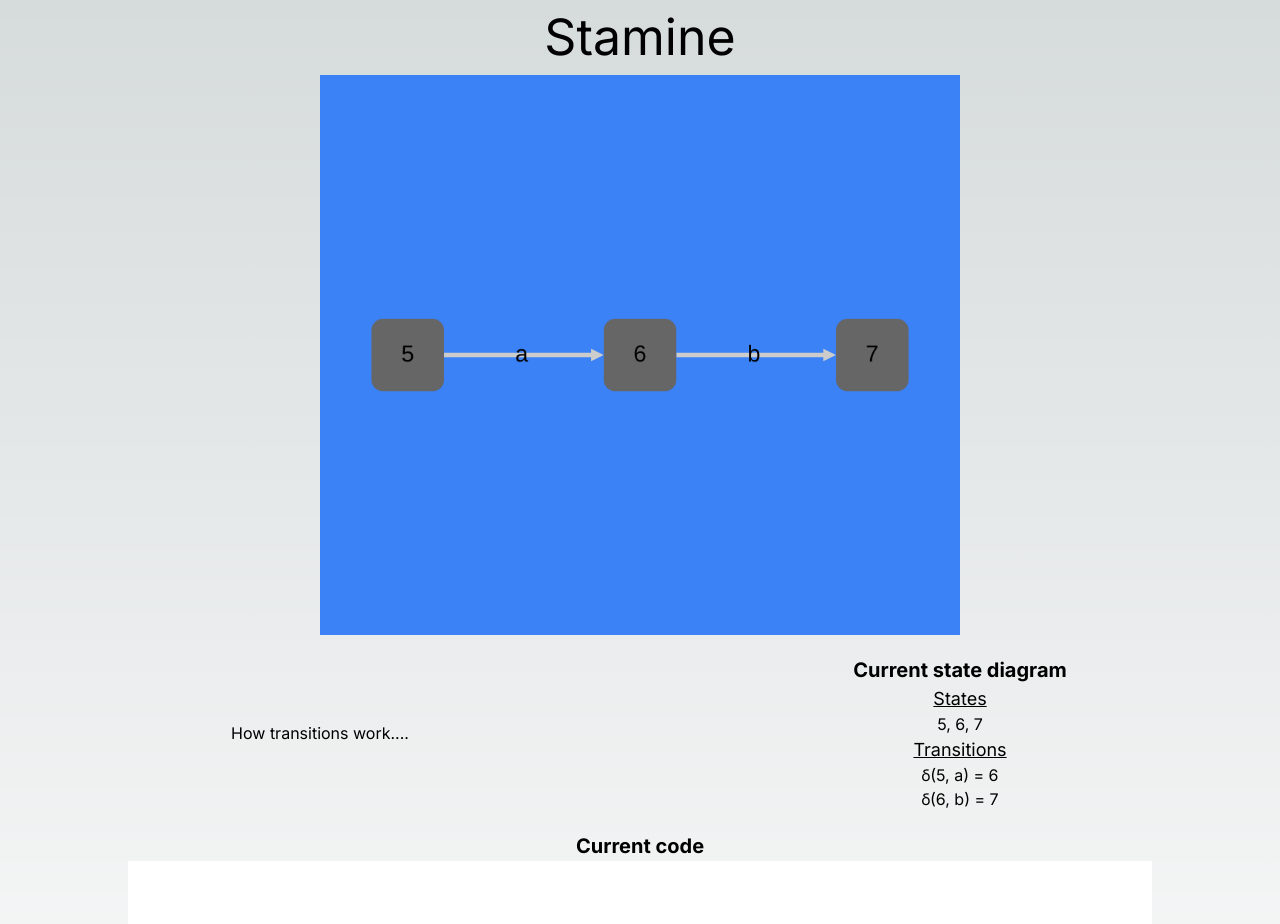
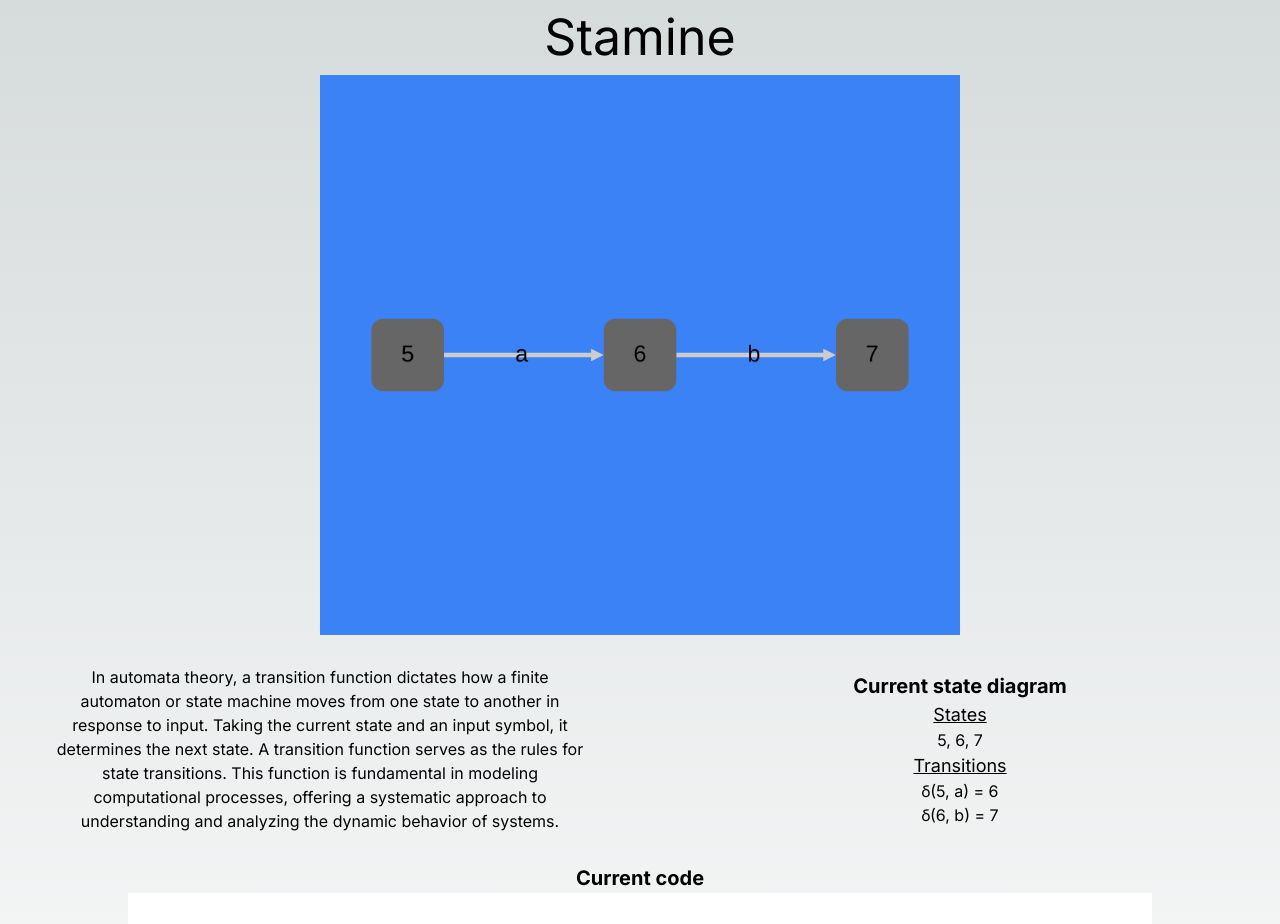
Before and after one commit to henrybarthelemy/Stamine, a Next.js app in the folder stamine/: page /statevisualizer in a window 1280 px wide. Shown: the top 924 px of the page. Built offline with nearby package versions, Linux system fonts and the light colour scheme.

Commit message:
[Bug] Fixed compile issue with class vs className

```diff
--- a/stamine/src/app/page.tsx
+++ b/stamine/src/app/page.tsx
@@ -3,7 +3,7 @@ import "./style.css";
 
 export default function Home() {
   return (
-    <div class="information">
+    <div className="information">
       <p> Stamine Project </p>
       <p> By Henry Barthelemy </p>
     </div>
--- a/stamine/src/app/statevisualizer/page.tsx
+++ b/stamine/src/app/statevisualizer/page.tsx
@@ -198,24 +198,29 @@ const StateVisualizer = () => {
                 <div className="halfChild">
                     <div className="description">
                         <p>
-                            How transitions work....
+                            In automata theory, a transition function dictates how a finite automaton or state machine
+                            moves from one state to another in response to input. Taking the current state and an input
+                            symbol, it determines the next state. A transition function serves as the rules for state
+                            transitions. This function is fundamental in modeling computational processes,
+                            offering a systematic approach to understanding and analyzing the dynamic behavior
+                            of systems.
                         </p>
                     </div>
                 </div>
                 <div className="halfChild">
-                    <p class="biggerText"> Current state diagram </p>
-                    <p class="mediumText">States</p>
+                    <p className="biggerText"> Current state diagram </p>
+                    <p className="mediumText">States</p>
                     <p> {transitions.nodes.join(', ')} </p>
-                    <p class="mediumText">Transitions</p>
+                    <p className="mediumText">Transitions</p>
                     {generateEdgeListFromTransitions()}
                 </div>
             </div>
 
-            <div class="code">
-                <p class="biggerText"> Current code </p>
+            <div className="code">
+                <p className="biggerText"> Current code </p>
                 <form id="currentCode" onSubmit={(e) => e.preventDefault()}>
                     <textarea type="text" id="codeTextArea" name="inputField"/>
-                    <button class="buttonSubmit" type={"submit"}>Visualize Changes</button>
+                    <button className="buttonSubmit" type={"submit"}>Visualize Changes</button>
                 </form>
             </div>
         </div>
```
